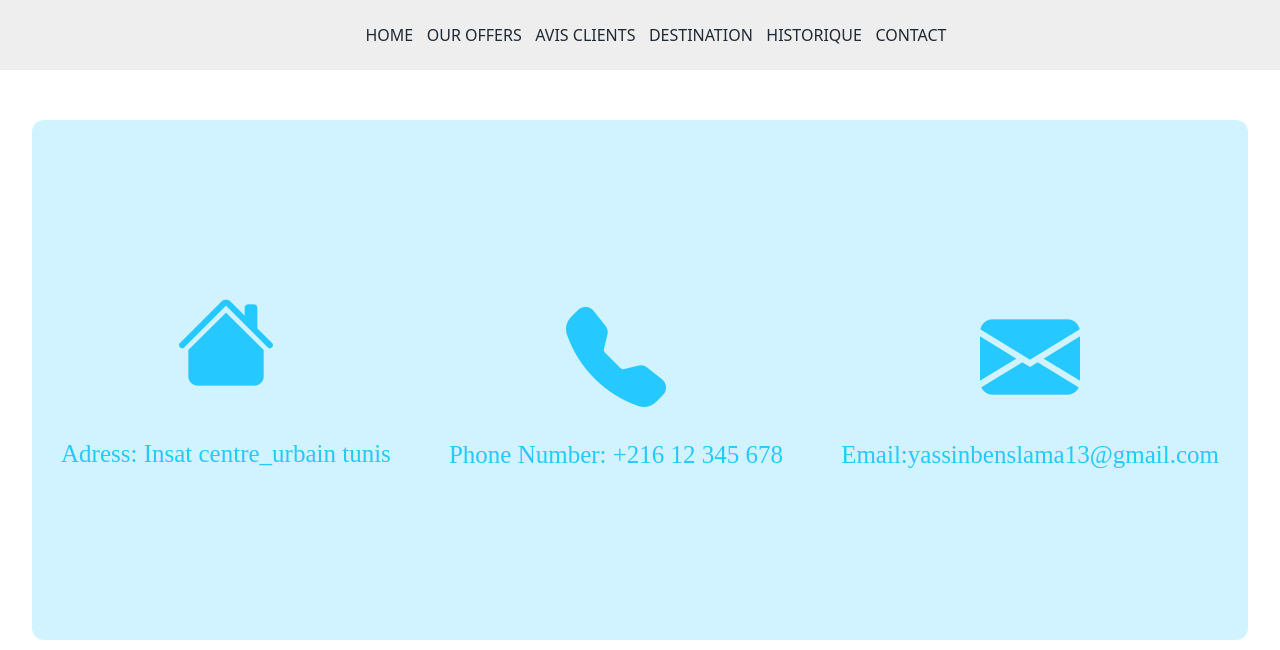
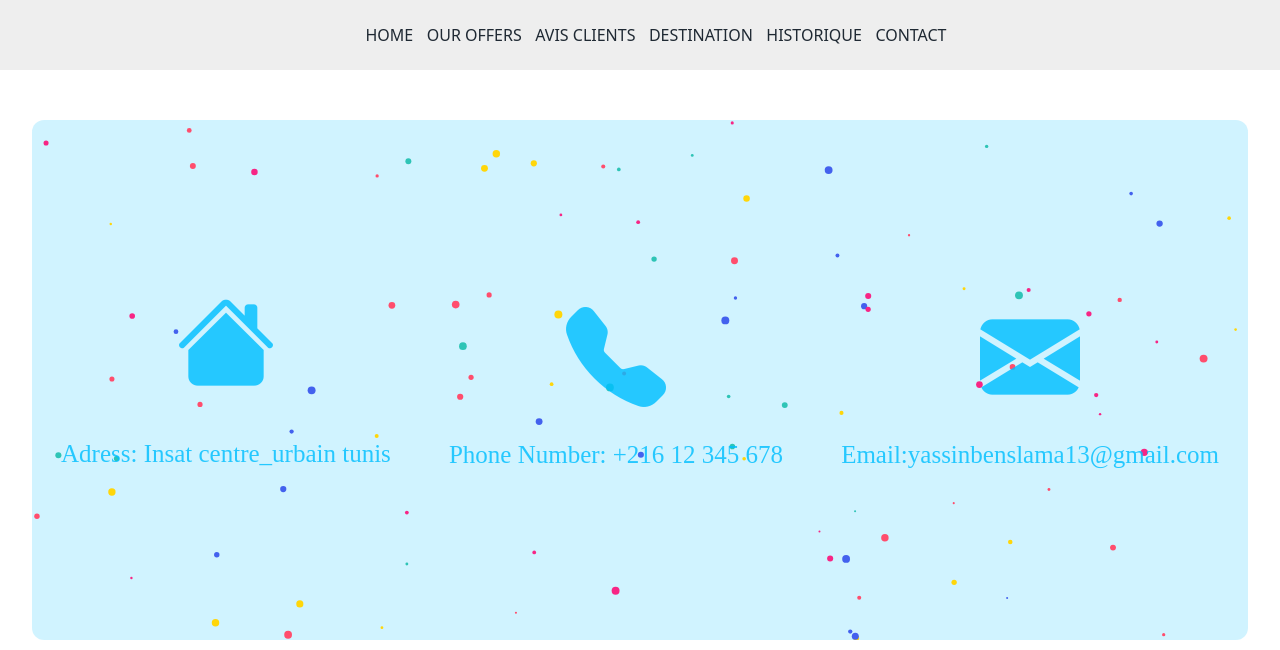
Before and after one commit to ysnbs/InsatAgence, a PHP site: page /contactus.html in a window 1280 px wide. Shown: the part 150-800 px from the top of the page. Run offline with PHP 8.4, Linux system fonts and the light colour scheme; some libraries are stand-ins or nearby versions; grey boxes are pictures that could not be loaded.

Commit message:
changement 2.0 contact

```diff
--- a/Partie ben slemma/contactus.css
+++ b/Partie ben slemma/contactus.css
@@ -215,6 +215,7 @@ body{
   background-attachment: fixed;
 }
 .contact{
+    overflow: hidden;
     position: absolute;
     left: 50%;
      min-height: calc(100vh - 280px);
@@ -268,3 +269,11 @@ body{
     transition: 0.2s ease all;
     transform: scale(1.05);
 }
+#canvas {
+  position: fixed;   /* reste collé à l'écran */
+  top: 0;
+  left: 0;
+  width: 100%;
+  height: 100%;
+  z-index: -1;       /* derrière les éléments */
+}
--- a/Partie ben slemma/contactus.html
+++ b/Partie ben slemma/contactus.html
@@ -62,7 +62,120 @@
         <i class="bi-envelope-fill"></i>
         <a href="mailto:yassinbenslama13@gmail.com">Email:yassinbenslama13@gmail.com</a>
     </div>
+    <canvas id="canvas"></canvas>
+</div>
 
-</div>
+<script>
+const canvas = document.getElementById("canvas");
+const ctx = canvas.getContext("2d");
+const contactDiv = document.querySelector(".contact");
+
+const colors = ["#ff4d6d", "#ffd60a", "#2ec4b6", "#4361ee", "#f72585"];
+
+let width, height;
+let arraycircle = [];
+
+// ⭐ resize d'abord
+function resizeCanvas() {
+  const ratio = window.devicePixelRatio || 1;
+
+  width = contactDiv.offsetWidth;
+  height = contactDiv.offsetHeight;
+
+  canvas.width = width * ratio;
+  canvas.height = height * ratio;
+
+  canvas.style.width = width + "px";
+  canvas.style.height = height + "px";
+
+  ctx.setTransform(ratio, 0, 0, ratio, 0, 0);
+}
+
+resizeCanvas();
+window.addEventListener("resize", resizeCanvas);
+
+
+// ⭐ objet
+function cercle() {
+  this.x = Math.random() * width;
+  this.y = Math.random() * height;
+  this.dx = (Math.random() - 0.5) * 2;
+  this.dy = (Math.random() - 0.5) * 2;
+  this.r = Math.random() * 3 + 1;
+  this.color = colors[Math.floor(Math.random() * colors.length)];
+
+  this.draw = function() {
+    ctx.beginPath();
+    ctx.arc(this.x, this.y, this.r, 0, Math.PI * 2);
+    ctx.fillStyle = this.color;
+    ctx.fill();
+  }
+
+  this.update = function() {
+
+    // ⭐ rebond propre
+    if (this.x + this.r > width) {
+      this.x = width - this.r;
+      this.dx = -this.dx;
+    }
+
+    if (this.x - this.r < 0) {
+      this.x = this.r;
+      this.dx = -this.dx;
+    }
+
+    if (this.y + this.r > height) {
+      this.y = height - this.r;
+      this.dy = -this.dy;
+    }
+
+    if (this.y - this.r < 0) {
+      this.y = this.r;
+      this.dy = -this.dy;
+    }
+
+    this.x += this.dx;
+    this.y += this.dy;
+
+    this.draw();
+  }
+}
+
+// ⭐ création APRÈS resize
+for (let i = 0; i < 100; i++) {
+  arraycircle.push(new cercle());
+}
+
+
+// ⭐ animation
+function animate() {
+  requestAnimationFrame(animate);
+  ctx.clearRect(0, 0, width, height);
+
+  for (let i = 0; i < arraycircle.length; i++) {
+    arraycircle[i].update();
+  }
+
+  // collisions
+  for (let i = 0; i < arraycircle.length; i++) {
+    for (let j = i + 1; j < arraycircle.length; j++) {
+
+      const dx = arraycircle[i].x - arraycircle[j].x;
+      const dy = arraycircle[i].y - arraycircle[j].y;
+      const distance = Math.sqrt(dx * dx + dy * dy);
+
+      if (distance < arraycircle[i].r + arraycircle[j].r) {
+        arraycircle[i].dx = -arraycircle[i].dx;
+        arraycircle[i].dy = -arraycircle[i].dy;
+
+        arraycircle[j].dx = -arraycircle[j].dx;
+        arraycircle[j].dy = -arraycircle[j].dy;
+      }
+    }
+  }
+}
+
+animate();
+</script>
 </body>
 </html>
--- a/Partie ben slemma/offeres.html
+++ b/Partie ben slemma/offeres.html
@@ -43,7 +43,7 @@
         <ul>
             <li><a href="#home">Home</a></li>
             <li><a href="#offer">Our Offers</a></li>
-            <li><a href="#client">Avis Clients</a></li>
+            <li><a href="index.html">Avis Clients</a></li>
             <li><a href="#destination">Destination</a></li>
             <li><a href="#historique">Historique</a></li>
             <li class="last"><a href="#contact" >Contact</a></li>
```
